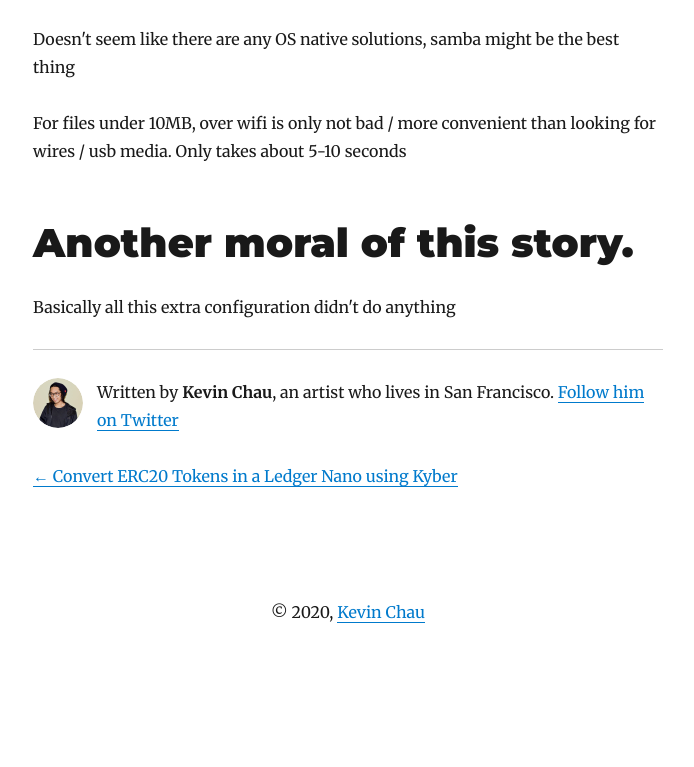
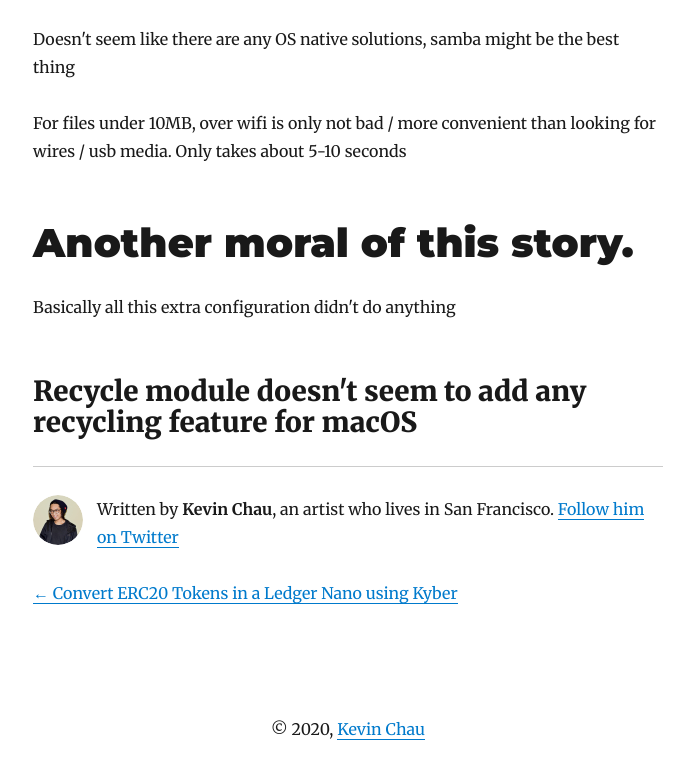
Before and after one commit to kevin-chau/kevinchau, a Gatsby site: page /blog/samba/ in a window 1280 px wide. Shown: the part 5766-6533 px from the top of the page, without its empty margins (292-986 px from the left). Before the commit the page ends 6416 px from the top, so only its background shows below. Built offline with nearby package versions, Linux system fonts and the light colour scheme; Gatsby itself is replaced by a stand-in of ours; some packages are replaced by stand-ins of ours.

Commit message:
Added another section header to samba post.

```diff
--- a/content/blog/samba.md
+++ b/content/blog/samba.md
@@ -176,3 +176,5 @@ For files under 10MB, over wifi is only not bad / more convenient than looking f
 
 # Another moral of this story.
 Basically all this extra configuration didn't do anything
+
+## Recycle module doesn't seem to add any recycling feature for macOS
```
